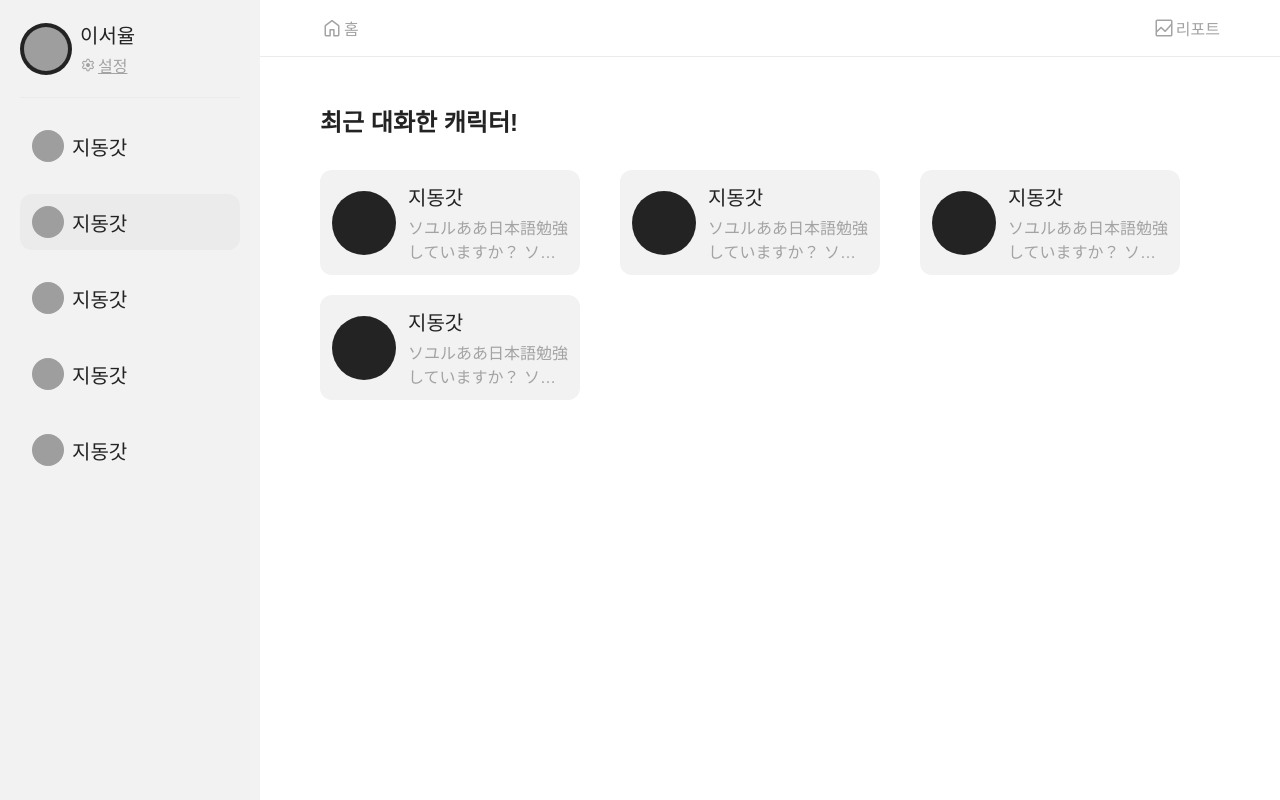
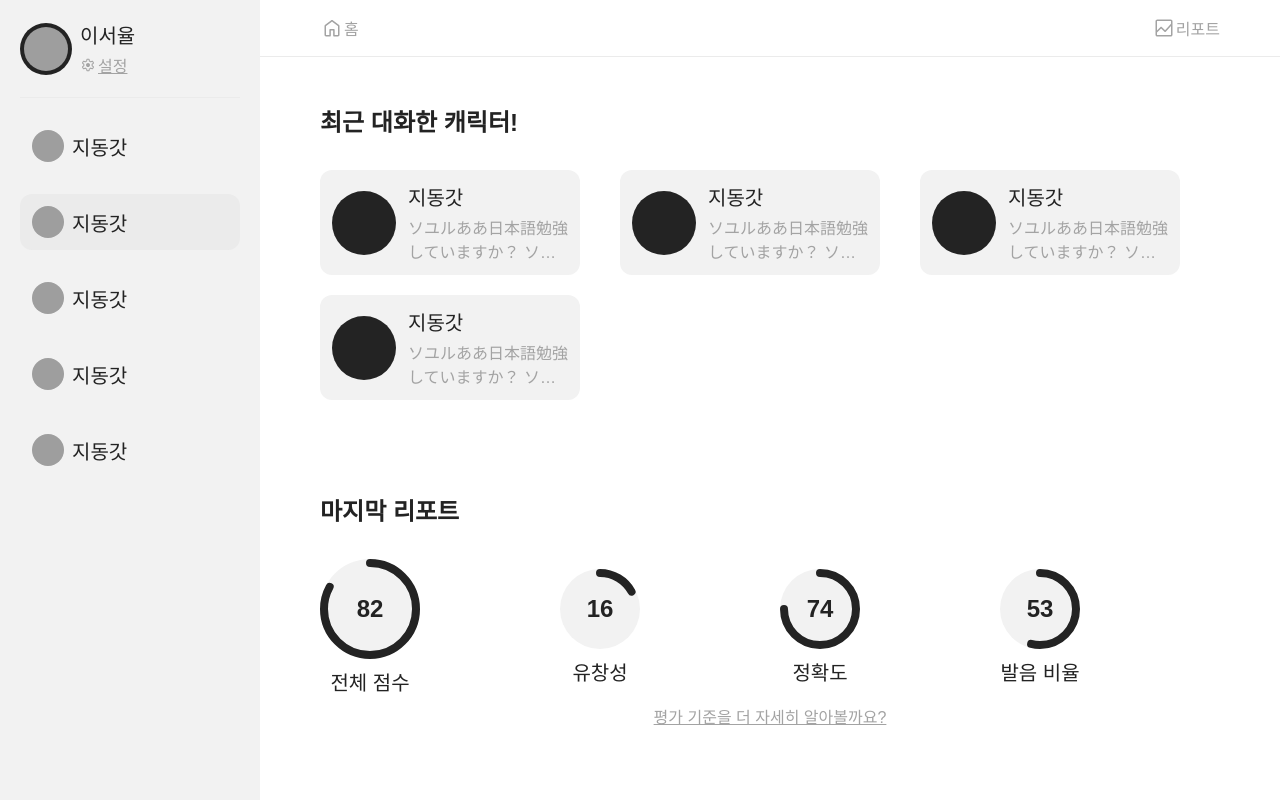
Before and after one commit to zegiha/tomo-frontend, a React (Vite) app: page / in a window 1280 px wide. Built offline with nearby package versions, Linux system fonts and the light colour scheme; grey boxes are pictures that could not be loaded; a web font is replaced by a local one.

Commit message:
design: report score components

```diff
--- /dev/null
+++ b/src/components/report/ReportScore.tsx
@@ -0,0 +1,113 @@
+import {Col8} from "@components/atomic/rowAndColumns/Col.tsx";
+import {Row0} from "@components/atomic/rowAndColumns/Row.tsx";
+import {reportScoreStyle} from "@styles/index";
+
+
+function DetailScoreCircle({title, scorePercentage}: {title: string, scorePercentage: number}) {
+  return (
+    <Col8 alignItems="center">
+      <div style={{position: "relative"}}>
+        <Row0
+          width="80px"
+          height="80px"
+          justifyContent="center"
+          alignItems="center"
+          backgroundColor="var(--gray500)"
+          borderRadius={40}
+        >
+          <svg
+            className={reportScoreStyle.scoreCircle}
+            style={{strokeDashoffset: 100 - scorePercentage}}
+            xmlns="http://www.w3.org/2000/svg"
+            width="80"
+            height="80"
+            viewBox="0 0 80 80"
+            fill="none">
+            <circle
+              cx="40"
+              cy="40"
+              r="36"
+              stroke="#232323"
+              strokeWidth="8"
+              fill="none"
+              pathLength={100}
+            />
+          </svg>
+          <span className="text-s-24">{scorePercentage}</span>
+        </Row0>
+      </div>
+      <span className="text-m-20">{title}</span>
+    </Col8>
+  );
+}
+
+
+function AllScoreCircle({scorePercentage}: { scorePercentage: number }) {
+  return (
+    <Col8 alignItems="center">
+      <div style={{position: "relative"}}>
+        <Row0
+          width="100px"
+          height="100px"
+          justifyContent="center"
+          alignItems="center"
+          backgroundColor="var(--gray500)"
+          borderRadius={100}
+        >
+          <svg
+            className={reportScoreStyle.scoreCircle}
+            style={{strokeDashoffset: 100 - scorePercentage}}
+            xmlns="http://www.w3.org/2000/svg"
+            width="100"
+            height="100"
+            viewBox="0 0 100 100"
+            fill="none">
+            <circle
+              cx="50"
+              cy="50"
+              r="46"
+              stroke="#232323"
+              strokeWidth="8"
+              fill="none"
+              pathLength={100}
+            />
+          </svg>
+          <span className="text-s-24">{scorePercentage}</span>
+        </Row0>
+      </div>
+      <span className="text-m-20">전체 점수</span>
+    </Col8>
+  );
+}
+
+interface ReportScoreProps {
+  allScore: number,
+  subScore: {
+    accuracy: number,
+    completeness: number,
+    fluency: number,
+  }
+}
+
+function ReportScore({allScore, subScore}: ReportScoreProps) {
+  const getDetailScoreTitle = (type: string) => {
+    if(type === "accuracy") return "유창성";
+    else if(type === "completeness") return "정확도";
+    else if(type === "fluency") return "발음 비율";
+    else return "error";
+  }
+
+  return (
+    <Col8 alignItems="center" width="100%">
+      <Row0 alignItems="center" width="100%">
+        <AllScoreCircle scorePercentage={allScore}/>
+        <Row0 width="100%" justifyContent="space-evenly">
+          {Object.entries(subScore).map(([key, value]) => <DetailScoreCircle title={getDetailScoreTitle(key)} scorePercentage={value} />)}
+        </Row0>
+      </Row0>
+      <span className="text-m-16 underline" style={{color: "var(--gray800)"}}>평가 기준을 더 자세히 알아볼까요?</span>
+    </Col8>
+  );
+}
+
+export default ReportScore;
--- /dev/null
+++ b/src/components/report/index.ts
@@ -0,0 +1,5 @@
+import ReportScore from "./ReportScore.tsx";
+
+export {
+  ReportScore,
+}
--- a/src/index.css
+++ b/src/index.css
@@ -33,3 +33,5 @@ a {
 .text-m-16 {font-size: 16px;}
 .text-m-20, .text-s-20 {font-size: 20px;}
 .text-m-24, .text-s-24 {font-size: 24px;}
+
+.underline {text-decoration: underline;}
--- a/src/pages/Home.tsx
+++ b/src/pages/Home.tsx
@@ -2,6 +2,7 @@ import {Col92, Col32, Col4} from "@components/atomic/rowAndColumns/Col.tsx";
 import {Row12} from "@components/atomic/rowAndColumns/Row.tsx";
 
 import {homeStyle} from "@styles/index";
+import {ReportScore} from "@/components/report";
 
 function CharacterItem() {
   return (
@@ -34,6 +35,26 @@ function RecentlyTalkedCharacter() {
   );
 }
 
+
+
+function LastReport() {
+  return (
+    <Col32>
+      <span className="text-s-24">마지막 리포트</span>
+      <ReportScore
+        allScore={82}
+        subScore={{
+          accuracy: 16,
+          completeness: 74,
+          fluency: 53,
+        }}
+      />
+    </Col32>
+  );
+}
+
+
+
 function Home() {
   return (
     <Col92
@@ -42,6 +63,7 @@ function Home() {
       padding="46px 0"
     >
       <RecentlyTalkedCharacter />
+      <LastReport />
     </Col92>
   );
 }
--- /dev/null
+++ b/src/styles/components/report/reportScore.module.css
@@ -0,0 +1,9 @@
+.scoreCircle {
+  position: absolute;
+  top: 0;
+  left: 0;
+
+  stroke-dasharray: 101;
+  stroke-linecap: round;
+  transform: rotate(-90deg);
+}
--- a/src/styles/index.ts
+++ b/src/styles/index.ts
@@ -1,9 +1,11 @@
 import appStyle from "@styles/root/app.module.css";
 import sidebarStyle from "@styles/root/sidebar.module.css";
 import homeStyle from "@styles/home.module.css";
+import reportScoreStyle from "@styles/components/report/reportScore.module.css"
 
 export {
   appStyle,
   sidebarStyle,
   homeStyle,
+  reportScoreStyle,
 }
```
